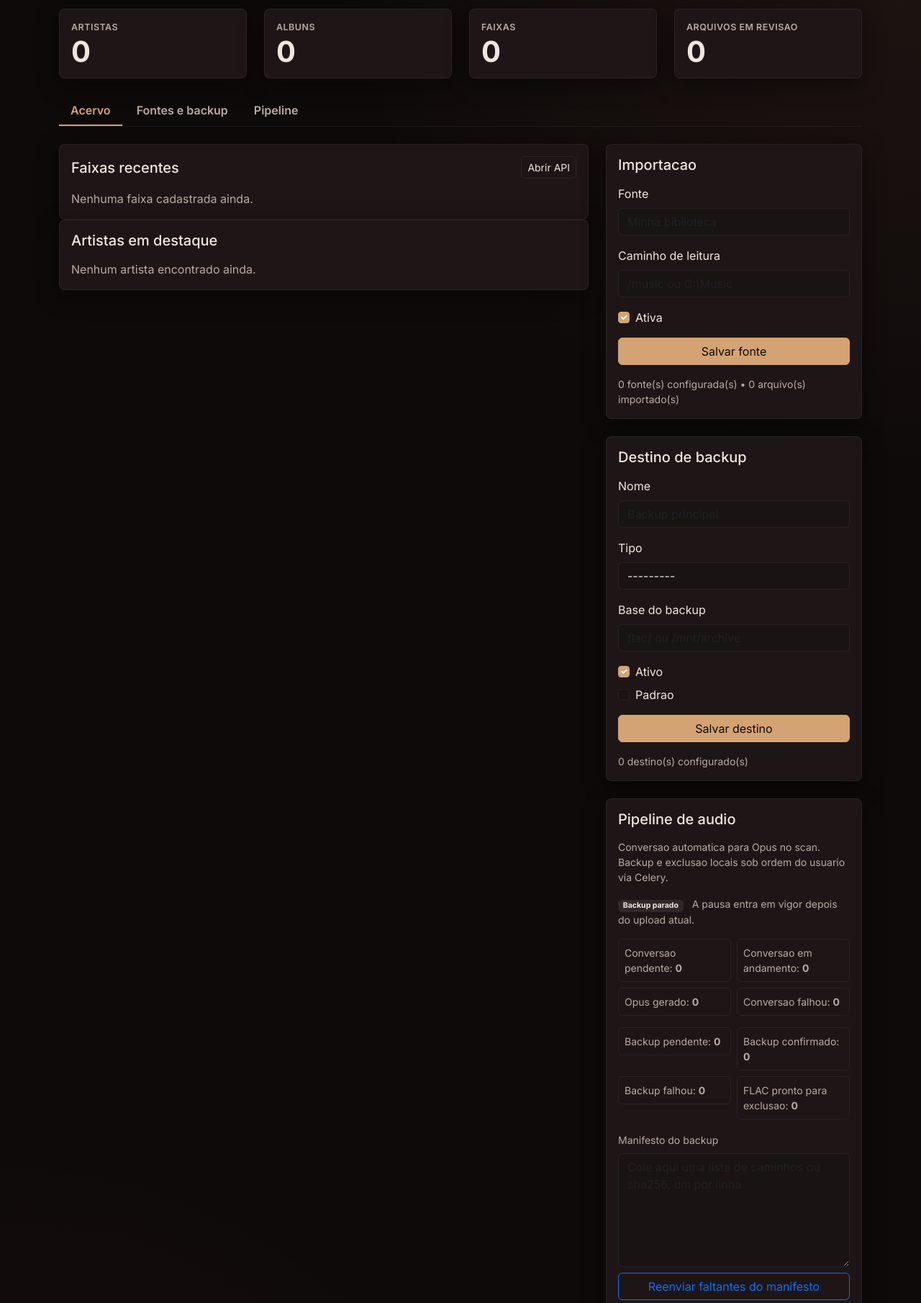
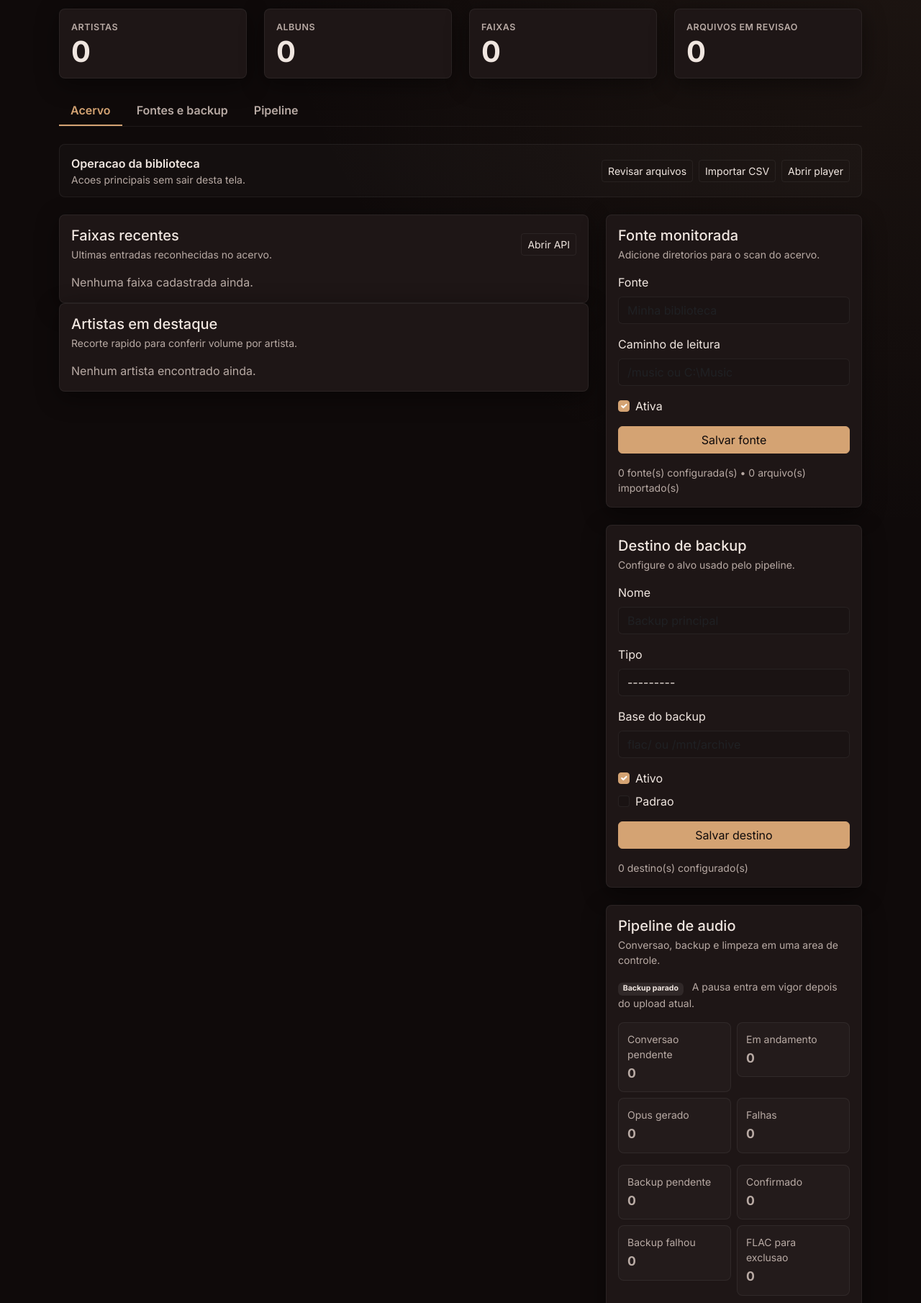
Before and after one commit to Zambianco/MML, a Django app: page /library/ in a window 1280 px wide. Shown: the part 191-2001 px from the top of the page at 72% size. Run offline with Django 5.2, Linux system fonts and the light colour scheme; the visitor is signed in with stand-in values (Sample User, id 1); data comes from the database, SQL or seed files in the repository; data that the repository does not hold is empty; parts of the project's set-up code (start-up, migrations or seed data) failed here and were passed over; some libraries are stand-ins or nearby versions.

Commit message:
feat: enhance library dashboard layout and styles; add action bar and section titles with descriptions

```diff
--- a/apps/mediafiles/templates/mediafiles/library_dashboard.html
+++ b/apps/mediafiles/templates/mediafiles/library_dashboard.html
@@ -1,6 +1,65 @@
 {% extends "base.html" %}
 
 {% block title %}Biblioteca | My Music Library{% endblock %}
+
+{% block extra_head %}
+<style>
+    .library-action-bar {
+        display: flex;
+        flex-wrap: wrap;
+        align-items: center;
+        justify-content: space-between;
+        gap: 0.75rem;
+        border: 1px solid var(--app-border);
+        border-radius: var(--app-radius);
+        background: rgba(255, 255, 255, 0.025);
+        padding: 0.85rem 1rem;
+        margin-bottom: 1.5rem;
+    }
+
+    .library-section-title {
+        display: flex;
+        align-items: center;
+        justify-content: space-between;
+        gap: 1rem;
+        margin-bottom: 1rem;
+    }
+
+    .library-mini-metric {
+        border: 1px solid var(--app-border);
+        border-radius: var(--app-radius);
+        background: rgba(255, 255, 255, 0.025);
+        padding: 0.75rem;
+        min-height: 4.25rem;
+    }
+
+    .library-mini-metric strong {
+        display: block;
+        margin-top: 0.2rem;
+        font-size: 1.1rem;
+    }
+
+    .library-provider-grid {
+        display: grid;
+        grid-template-columns: repeat(2, minmax(0, 1fr));
+        gap: 0 0.75rem;
+    }
+
+    .library-provider-grid .mb-3 {
+        min-width: 0;
+    }
+
+    .library-list-card .list-group-item:first-child {
+        padding-top: 0;
+    }
+
+    @media (max-width: 768px) {
+        .library-provider-grid {
+            grid-template-columns: 1fr;
+        }
+    }
+</style>
+{% endblock %}
 
 {% block content %}
 <main class="container app-page py-4">
@@ -65,12 +124,27 @@
         <li class="nav-item"><a class="nav-link" href="#pipeline">Pipeline</a></li>
     </ul>
 
+    <div class="library-action-bar">
+        <div>
+            <div class="fw-semibold">Operacao da biblioteca</div>
+            <div class="small text-secondary">Acoes principais sem sair desta tela.</div>
+        </div>
+        <div class="d-flex gap-2 flex-wrap">
+            <a class="btn btn-outline-dark btn-sm" href="{% url 'downloads-files' %}">Revisar arquivos</a>
+            <a class="btn btn-outline-dark btn-sm" href="{% url 'downloads-import-list' %}">Importar CSV</a>
+            <a class="btn btn-outline-dark btn-sm" href="{% url 'downloads-player' %}">Abrir player</a>
+        </div>
+    </div>
+
     <div class="row g-4" id="acervo">
         <section class="col-lg-8">
             <div class="card shadow-sm border-0">
                 <div class="card-body">
-                    <div class="d-flex justify-content-between align-items-center gap-3 mb-3">
-                        <h2 class="h5 mb-0">Faixas recentes</h2>
+                    <div class="library-section-title">
+                        <div>
+                            <h2 class="h5 mb-1">Faixas recentes</h2>
+                            <div class="small text-secondary">Ultimas entradas reconhecidas no acervo.</div>
+                        </div>
                         <a class="btn btn-outline-dark btn-sm" href="{% url 'api-index' %}">Abrir API</a>
                     </div>
                     {% if recent_tracks %}
@@ -103,7 +177,12 @@
             </div>
             <div class="card shadow-sm border-0 mb-4">
                 <div class="card-body">
-                    <h2 class="h5 mb-3">Artistas em destaque</h2>
+                    <div class="library-section-title">
+                        <div>
+                            <h2 class="h5 mb-1">Artistas em destaque</h2>
+                            <div class="small text-secondary">Recorte rapido para conferir volume por artista.</div>
+                        </div>
+                    </div>
                     {% if featured_artists %}
                         <div class="row row-cols-1 row-cols-md-2 g-3">
                             {% for artist in featured_artists %}
@@ -125,7 +204,12 @@
         <section class="col-lg-4">
             <div class="card shadow-sm border-0" id="fontes">
                 <div class="card-body">
-                    <h2 class="h5 mb-3">Importacao</h2>
+                    <div class="library-section-title">
+                        <div>
+                            <h2 class="h5 mb-1">Fonte monitorada</h2>
+                            <div class="small text-secondary">Adicione diretorios para o scan do acervo.</div>
+                        </div>
+                    </div>
                     <form method="post" action="{% url 'create-directory' %}">
                         {% csrf_token %}
                         <div class="mb-3">
@@ -150,7 +234,12 @@
 
             <div class="card shadow-sm border-0 mt-4">
                 <div class="card-body">
-                    <h2 class="h5 mb-3">Destino de backup</h2>
+                    <div class="library-section-title">
+                        <div>
+                            <h2 class="h5 mb-1">Destino de backup</h2>
+                            <div class="small text-secondary">Configure o alvo usado pelo pipeline.</div>
+                        </div>
+                    </div>
                     <form method="post" action="{% url 'create-backup-target' %}" data-backup-form>
                         {% csrf_token %}
                         <div class="mb-3">
@@ -165,7 +254,7 @@
                             <label class="form-label" for="{{ backup_target_form.base_path.id_for_label }}">Base do backup</label>
                             {{ backup_target_form.base_path }}
                         </div>
-                        <div data-backup-fields="s3">
+                        <div class="library-provider-grid" data-backup-fields="s3">
                             <div class="mb-3">
                                 <label class="form-label" for="{{ backup_target_form.aws_bucket.id_for_label }}">Bucket</label>
                                 {{ backup_target_form.aws_bucket }}
@@ -191,7 +280,7 @@
                                 {{ backup_target_form.aws_prefix }}
                             </div>
                         </div>
-                        <div data-backup-fields="sftp">
+                        <div class="library-provider-grid" data-backup-fields="sftp">
                             <div class="mb-3">
                                 <label class="form-label" for="{{ backup_target_form.sftp_host.id_for_label }}">Host</label>
                                 {{ backup_target_form.sftp_host }}
@@ -235,9 +324,11 @@
 
             <div class="card shadow-sm border-0 mt-4" id="pipeline">
                 <div class="card-body">
-                    <h2 class="h5 mb-3">Pipeline de audio</h2>
-                    <div class="small text-secondary mb-3">
-                        Conversao automatica para Opus no scan. Backup e exclusao locais sob ordem do usuario via Celery.
+                    <div class="library-section-title">
+                        <div>
+                            <h2 class="h5 mb-1">Pipeline de audio</h2>
+                            <div class="small text-secondary">Conversao, backup e limpeza em uma area de controle.</div>
+                        </div>
                     </div>
                     <div class="small mb-3">
                         {% if backup_control.is_running %}
@@ -251,30 +342,30 @@
                     </div>
                     <div class="row g-2 mb-3">
                         <div class="col-6">
-                            <div class="border rounded p-2 small">Conversao pendente: <strong>{{ transcode_pending_count }}</strong></div>
+                            <div class="library-mini-metric small">Conversao pendente<strong>{{ transcode_pending_count }}</strong></div>
                         </div>
                         <div class="col-6">
-                            <div class="border rounded p-2 small">Conversao em andamento: <strong>{{ transcode_processing_count }}</strong></div>
+                            <div class="library-mini-metric small">Em andamento<strong>{{ transcode_processing_count }}</strong></div>
                         </div>
                         <div class="col-6">
-                            <div class="border rounded p-2 small">Opus gerado: <strong>{{ transcode_completed_count }}</strong></div>
+                            <div class="library-mini-metric small">Opus gerado<strong>{{ transcode_completed_count }}</strong></div>
                         </div>
                         <div class="col-6">
-                            <div class="border rounded p-2 small">Conversao falhou: <strong>{{ transcode_failed_count }}</strong></div>
+                            <div class="library-mini-metric small">Falhas<strong>{{ transcode_failed_count }}</strong></div>
                         </div>
                     </div>
                     <div class="row g-2 mb-3">
                         <div class="col-6">
-                            <div class="border rounded p-2 small">Backup pendente: <strong>{{ backup_pending_count }}</strong></div>
+                            <div class="library-mini-metric small">Backup pendente<strong>{{ backup_pending_count }}</strong></div>
                         </div>
                         <div class="col-6">
-                            <div class="border rounded p-2 small">Backup confirmado: <strong>{{ backup_confirmed_count }}</strong></div>
+                            <div class="library-mini-metric small">Confirmado<strong>{{ backup_confirmed_count }}</strong></div>
                         </div>
                         <div class="col-6">
-                            <div class="border rounded p-2 small">Backup falhou: <strong>{{ backup_failed_count }}</strong></div>
+                            <div class="library-mini-metric small">Backup falhou<strong>{{ backup_failed_count }}</strong></div>
                         </div>
                         <div class="col-6">
-                            <div class="border rounded p-2 small">FLAC pronto para exclusao: <strong>{{ cleanup_ready_count }}</strong></div>
+                            <div class="library-mini-metric small">FLAC para exclusao<strong>{{ cleanup_ready_count }}</strong></div>
                         </div>
                     </div>
                     <div class="d-grid gap-2 mb-3">
@@ -324,9 +415,14 @@
                 </div>
             </div>
 
-            <div class="card shadow-sm border-0 mt-4">
+            <div class="card shadow-sm border-0 mt-4 library-list-card">
                 <div class="card-body">
-                    <h2 class="h5 mb-3">Importacoes recentes</h2>
+                    <div class="library-section-title">
+                        <div>
+                            <h2 class="h5 mb-1">Importacoes recentes</h2>
+                            <div class="small text-secondary">Arquivos importados pela biblioteca.</div>
+                        </div>
+                    </div>
                     {% if recent_imports %}
                         <div class="list-group list-group-flush">
                             {% for media_file in recent_imports %}
@@ -340,7 +436,7 @@
                                         {% if media_file.track.album %}• {{ media_file.track.album.title }}{% endif %}
                                     </div>
                                     <div class="text-secondary small text-break">{{ media_file.source_path|default:media_file.path }}</div>
-                                    <audio class="w-100 mt-2" controls preload="none" src="{% url 'media-file-stream' media_file.pk %}"></audio>
+                                    <audio class="w-100 mt-2 audio-inline" controls preload="none" src="{% url 'media-file-stream' media_file.pk %}"></audio>
                                 </div>
                             {% endfor %}
                         </div>
@@ -350,9 +446,15 @@
                 </div>
             </div>
 
-            <div class="card shadow-sm border-0 mt-4">
+            <div class="card shadow-sm border-0 mt-4 library-list-card">
                 <div class="card-body">
-                    <h2 class="h5 mb-3">Destinos de backup</h2>
+                    <div class="library-section-title">
+                        <div>
+                            <h2 class="h5 mb-1">Destinos e fontes</h2>
+                            <div class="small text-secondary">Resumo do que esta configurado.</div>
+                        </div>
+                    </div>
+                    <h3 class="h6 mb-3">Destinos de backup</h3>
                     {% if backup_targets %}
                         <div class="list-group list-group-flush mb-4">
                             {% for target in backup_targets %}
@@ -377,7 +479,7 @@
                         <p class="text-secondary">Nenhum destino de backup configurado.</p>
                     {% endif %}
 
-                    <h2 class="h5 mb-3">Fontes monitoradas</h2>
+                    <h3 class="h6 mb-3">Fontes monitoradas</h3>
                     {% if directories %}
                         <div class="list-group list-group-flush">
                             {% for directory in directories %}
```
